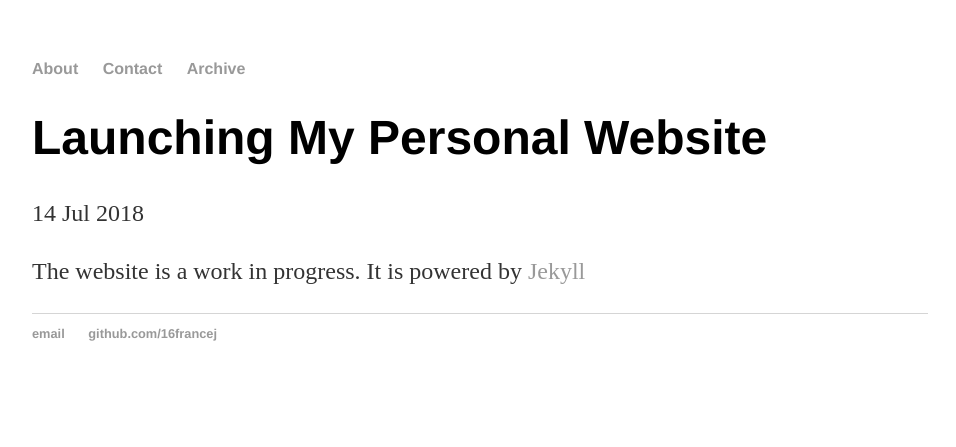
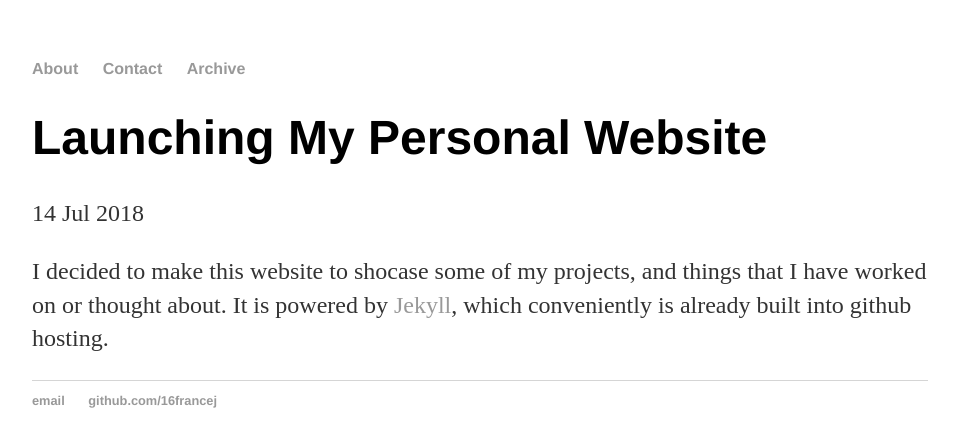
Before and after one commit to 16francej/16francej.github.io, a Jekyll site: the page built from _posts/2018-07-14-Launching-My-Personal-Website.md, in a window 1280 px wide. Shown: the top 447 px of the page, without its empty margins (160-1116 px from the left). Built offline with Jekyll 4.4.1, drawn with Linux system fonts in a browser that asks for light colours.

Commit message:
Update 2018-07-14-Launching-My-Personal-Website.md

```diff
--- a/_posts/2018-07-14-Launching-My-Personal-Website.md
+++ b/_posts/2018-07-14-Launching-My-Personal-Website.md
@@ -4,4 +4,4 @@ title: "Launching My Personal Website"
 date: 2018-07-14
 ---
 
-The website is a work in progress. It is powered by [Jekyll](http://jekyllrb.com)
+I decided to make this website to shocase some of my projects, and things that I have worked on or thought about. It is powered by [Jekyll](http://jekyllrb.com), which conveniently is already built into github hosting.
```
